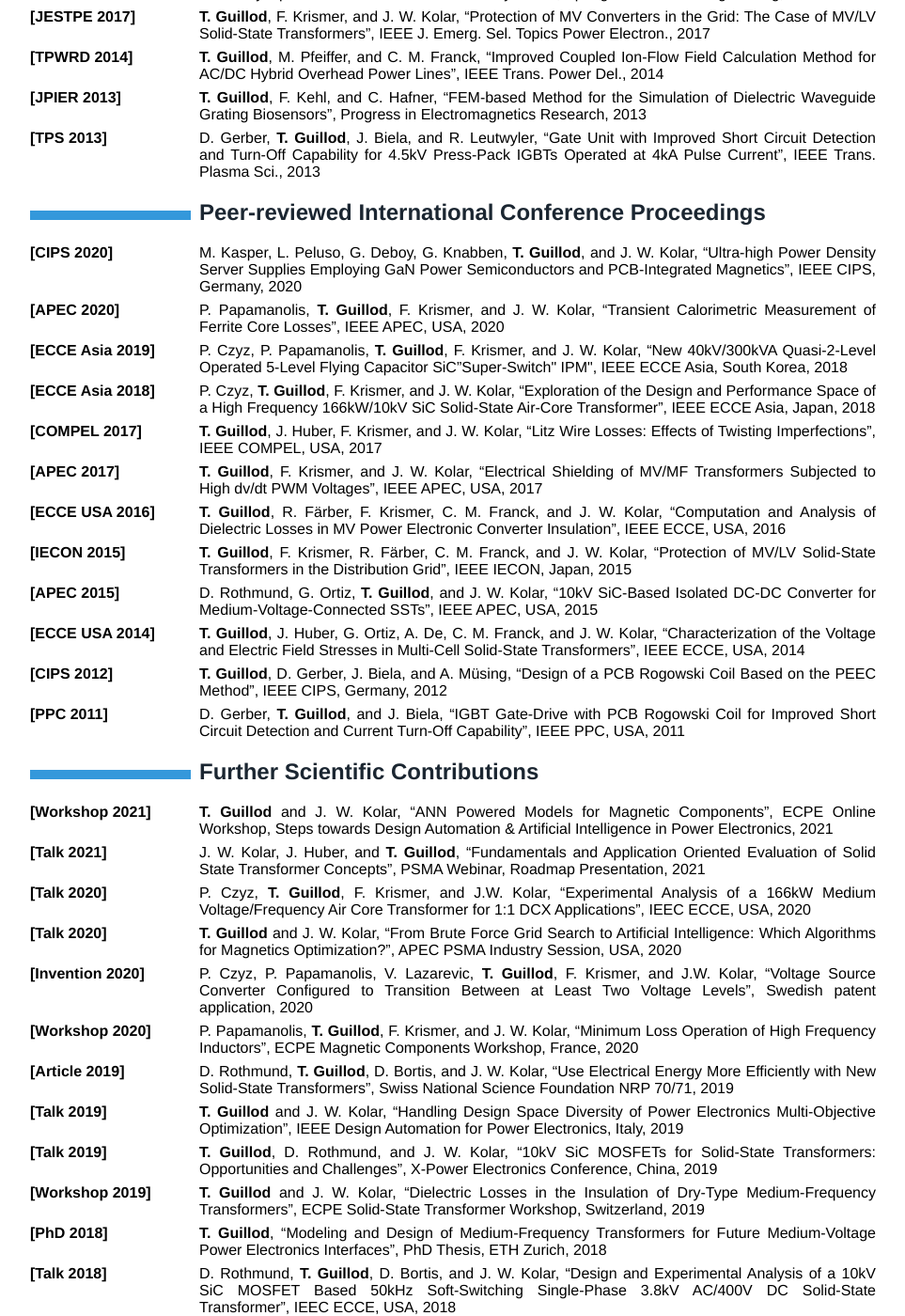
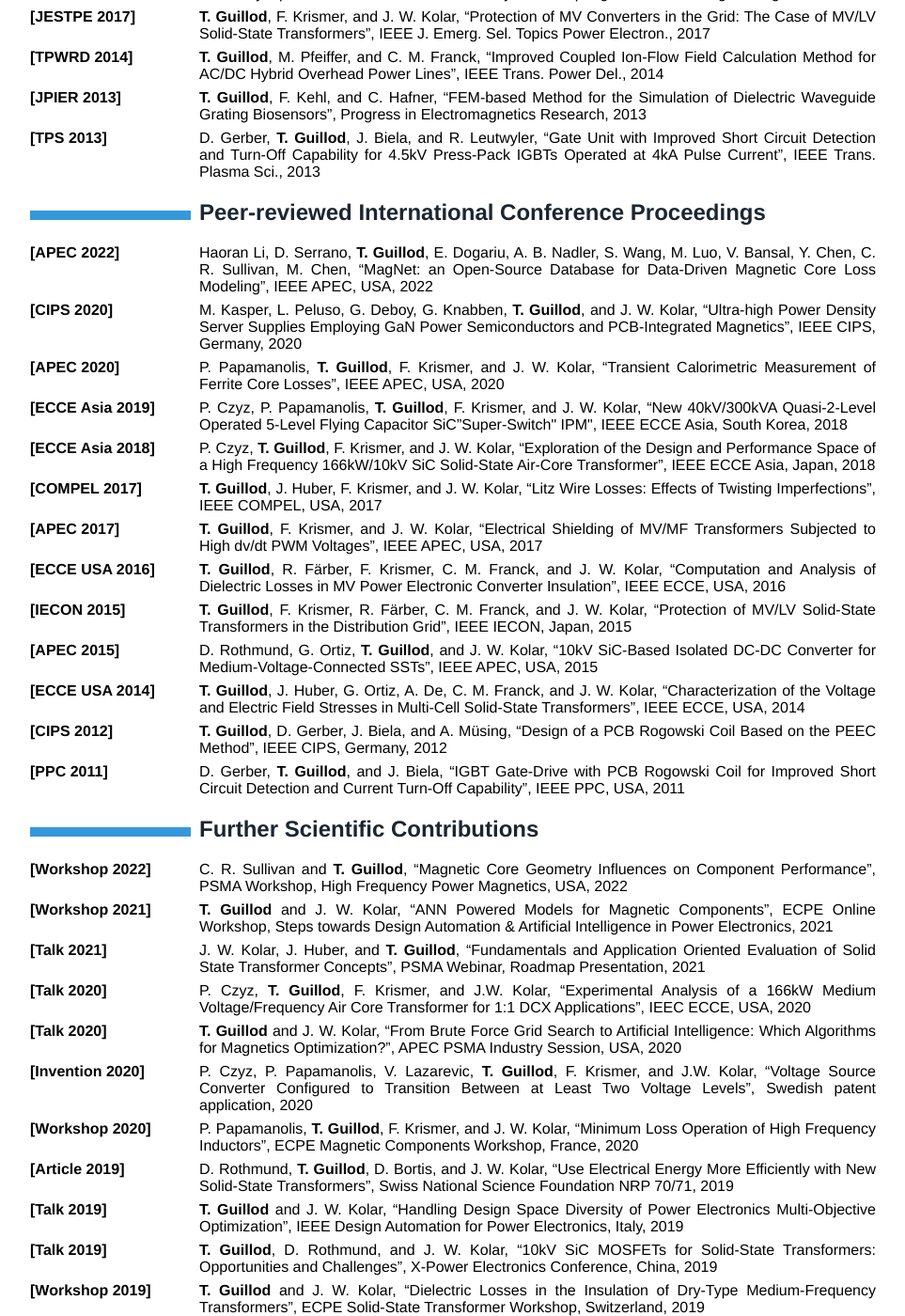
Before and after one commit to otvam/otvam.github.io, a Jekyll site: the page data/cv_guillod.html, which Jekyll copies as it is, in a window 1280 px wide and 1400 px high, scrolled down 2116 px. Shown: the whole window at 94% size, without its empty margins (158-1121 px from the left). Built offline with Jekyll 4.4.1, drawn with Linux system fonts in a browser that asks for light colours.

Commit message:
new publications

```diff
--- a/data/cv_guillod.html
+++ b/data/cv_guillod.html
@@ -267,6 +267,9 @@ COMSOL, Ansys, Altium Designer, Inventor, Simulink, SPICE, PLECS
 </div>
 <h2 id="peer-reviewed-international-conference-proceedings">Peer-reviewed International Conference Proceedings</h2>
 <dl>
+<dt>[APEC 2022]</dt>
+<dd>Haoran Li, D. Serrano, <strong>T. Guillod</strong>, E. Dogariu, A. B. Nadler, S. Wang, M. Luo, V. Bansal, Y. Chen, C. R. Sullivan, M. Chen, “MagNet: an Open-Source Database for Data-Driven Magnetic Core Loss Modeling”, IEEE APEC, USA, 2022
+</dd>
 <dt>[CIPS 2020]</dt>
 <dd>M. Kasper, L. Peluso, G. Deboy, G. Knabben, <strong>T. Guillod</strong>, and J. W. Kolar, “Ultra-high Power Density Server Supplies Employing GaN Power Semiconductors and PCB-Integrated Magnetics”, IEEE CIPS, Germany, 2020
 </dd>
@@ -309,6 +312,9 @@ COMSOL, Ansys, Altium Designer, Inventor, Simulink, SPICE, PLECS
 </div>
 <h2 id="further-scientific-contributions">Further Scientific Contributions</h2>
 <dl>
+<dt>[Workshop 2022]</dt>
+<dd>C. R. Sullivan and <strong>T. Guillod</strong>, “Magnetic Core Geometry Influences on Component Performance”, PSMA Workshop, High Frequency Power Magnetics, USA, 2022
+</dd>
 <dt>[Workshop 2021]</dt>
 <dd><strong>T. Guillod</strong> and J. W. Kolar, “ANN Powered Models for Magnetic Components”, ECPE Online Workshop, Steps towards Design Automation &amp; Artificial Intelligence in Power Electronics, 2021
 </dd>
```
Also changed, not shown: pandoc/resume.md (+6 -0 lines), 1 other file.
